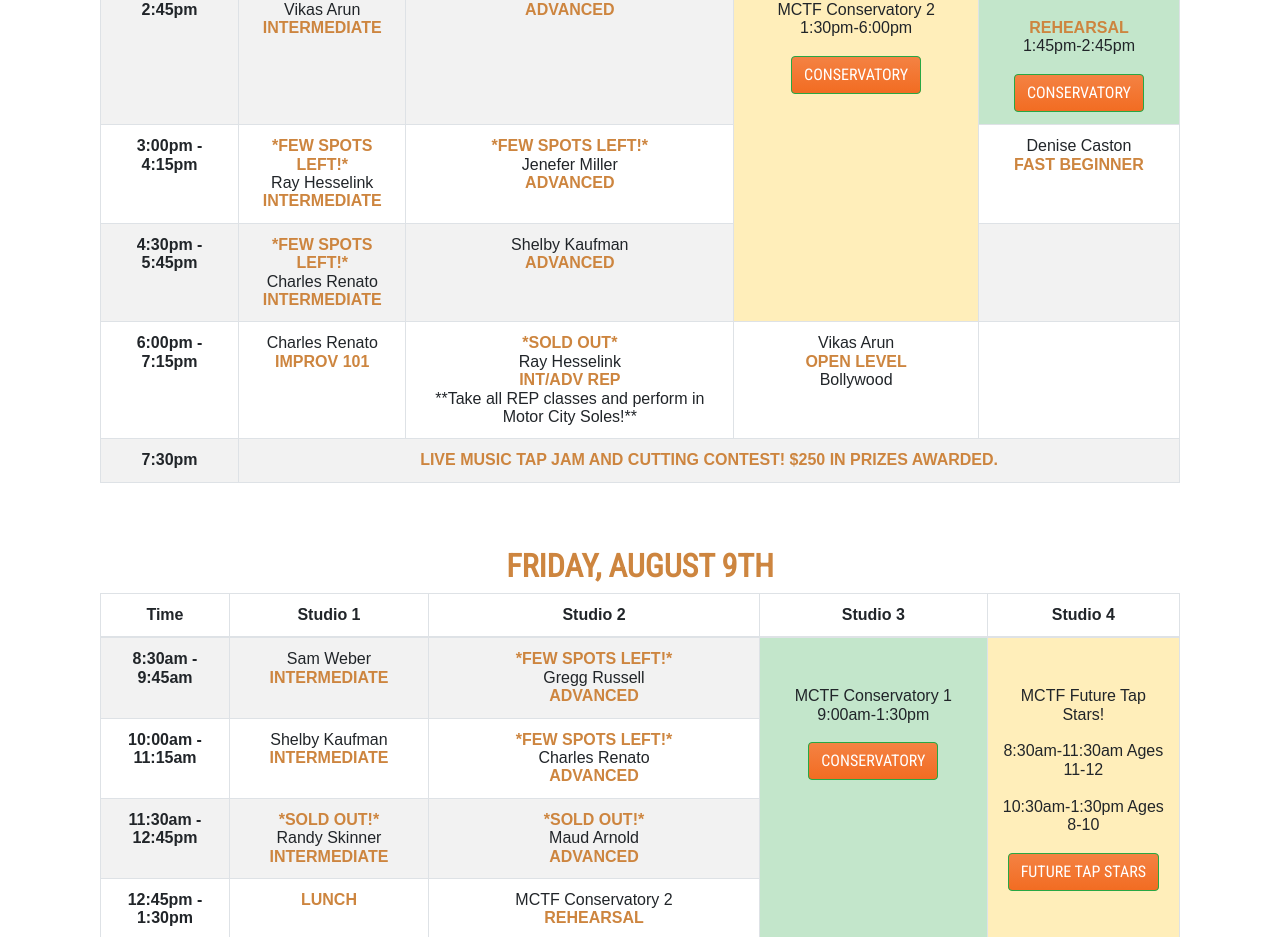
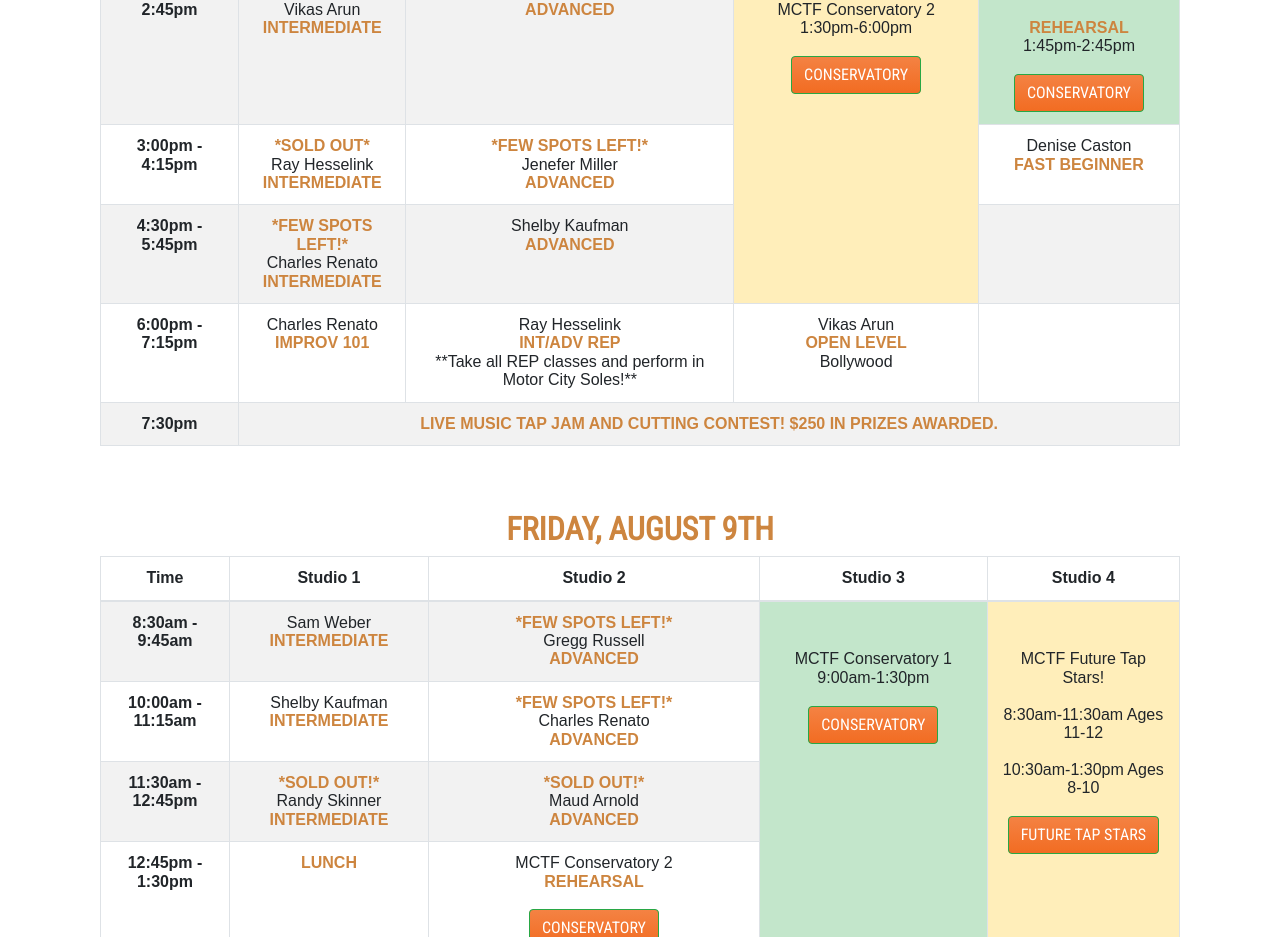
Before and after one commit to jaharonov/new-motor-city-tap-fest, a Vue app: page /#/schedreg in a window 1280 px wide. Shown: the part 2380-3317 px from the top of the page. Built offline with nearby package versions, Linux system fonts and the light colour scheme; a web font is replaced by a local one.

Commit message:
fixed ray

```diff
--- a/src/components/SchedReg.vue
+++ b/src/components/SchedReg.vue
@@ -373,7 +373,7 @@ More fun stuff TBA! </p>
     </tr>
     <tr>
       <th scope="row">3:00pm - 4:15pm</th>
-      <td><strong>*FEW SPOTS LEFT!* </strong><br/>Ray Hesselink<br/><strong>Intermediate</strong> </td>
+      <td><strong>*SOLD OUT*</strong><br/>Ray Hesselink<br/><strong>Intermediate</strong> </td>
       <td><strong>*FEW SPOTS LEFT!*</strong> <br/>Jenefer Miller<br/><strong>Advanced</strong> </td>
       <td>Denise Caston<br/><strong>Fast Beginner</strong></td>
     </tr>
@@ -386,7 +386,7 @@ More fun stuff TBA! </p>
     <tr>
       <th scope="row">6:00pm - 7:15pm</th>
       <td>Charles Renato<br/><strong>Improv 101</strong> </td>
-      <td><strong>*SOLD OUT*</strong><br/>Ray Hesselink<br/><strong> Int/Adv REP</strong><br/> **Take all REP classes and perform in Motor City Soles!**</td>
+      <td>Ray Hesselink<br/><strong> Int/Adv REP</strong><br/> **Take all REP classes and perform in Motor City Soles!**</td>
       <td>Vikas Arun<br/><strong>Open Level</strong><br/>Bollywood<br/> </td>
       <!-- <td>Shelby Kaufman<br/><strong>Adv Beg/Int</strong><br/>"Class & A Glass"<br/>Ages 21+ </td> -->
     </tr>
```
